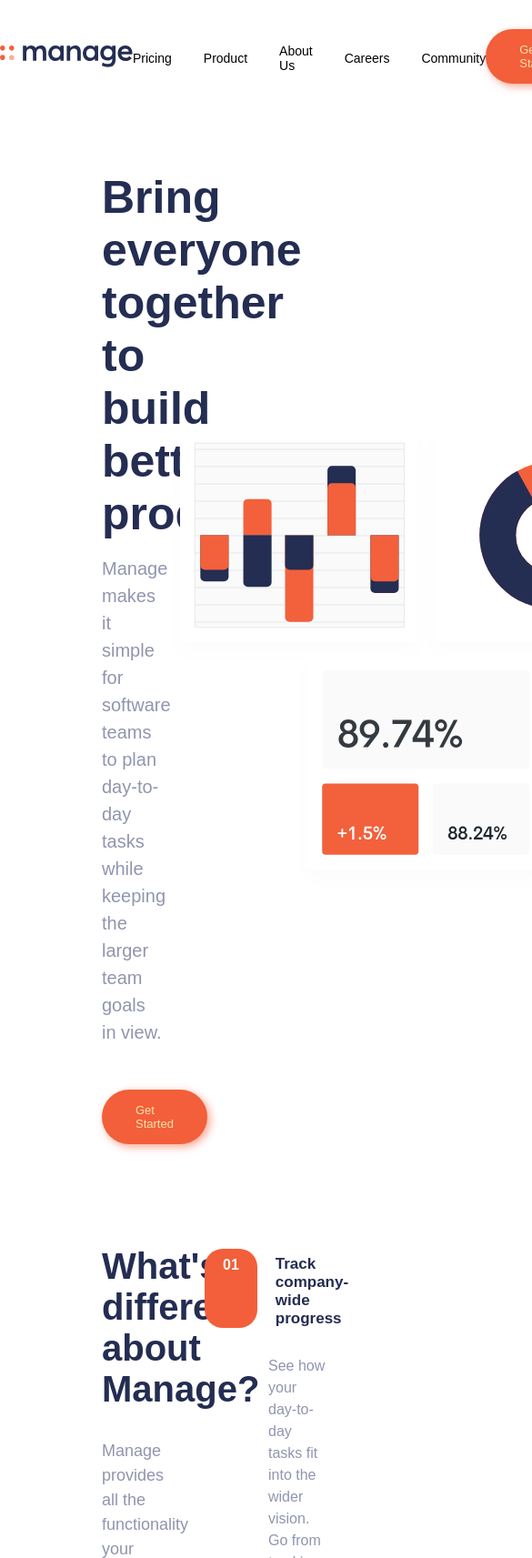
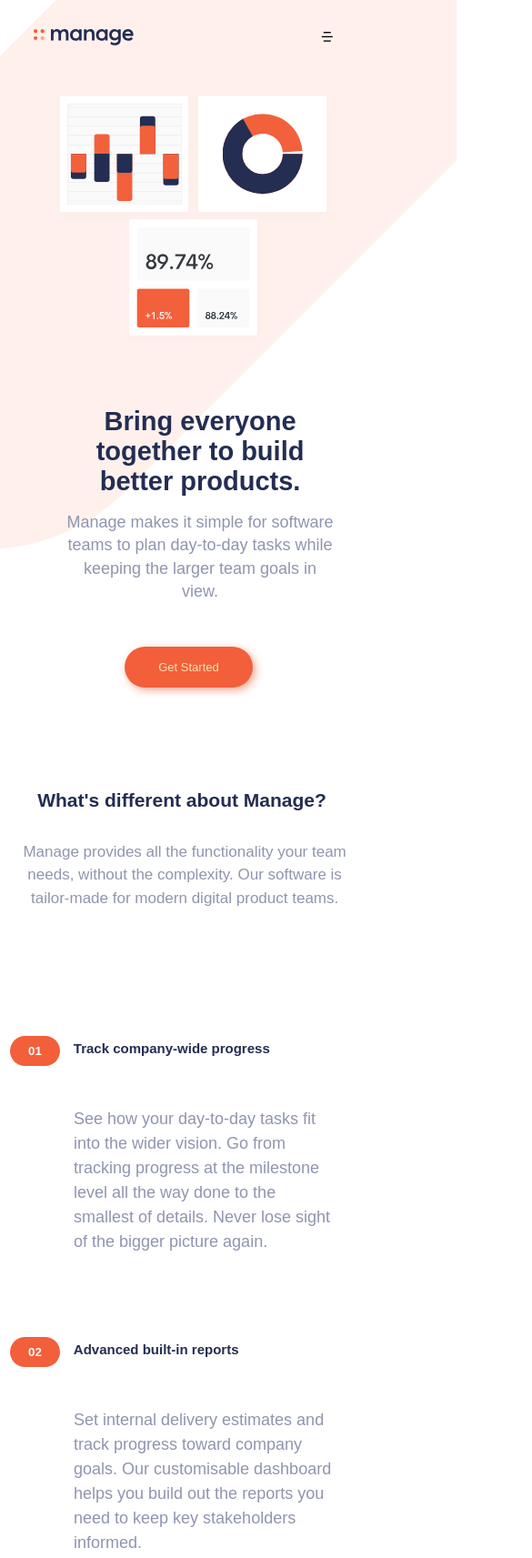
Before and after one commit to Ajolayo08/manage-app, a plain HTML site: page index.html in a window 390 px wide. Shown: the top 1713 px of the page at 91% size, 585 px wide, since content can reach past the window. Drawn offline with nearby package versions, Linux system fonts and the light colour scheme.

Commit message:
new project

```diff
--- a/css/stlye.css
+++ b/css/stlye.css
@@ -1,18 +1,30 @@
-*{
+* {
     margin: 0;
     padding: 0;
     box-sizing: border-box;
-    font-family: 'Be Vietnam Pro', sans-serif;;
+    font-family: 'Be Vietnam Pro', sans-serif;
+
 }
 
-nav{
+body {
+    background-image: url(/img/water\ image.svg);
+    background-repeat: no-repeat;
+    background-position: top -210px right -190px;
+}
+
+.togglers{
+    display: none;
+}
+
+
+nav {
     display: flex;
     justify-content: space-around;
     margin-top: 2rem;
     align-items: center;
 }
 
-nav ul{
+nav ul {
     display: flex;
     list-style: none;
     gap: 35px;
@@ -20,7 +32,7 @@ nav ul{
 
 }
 
-nav ul a{
+nav ul a {
     text-decoration: none;
     color: black;
     cursor: pointer;
@@ -28,15 +40,16 @@ nav ul a{
     margin-top: 0.2rem;
 }
 
-nav ul a:hover{
+nav ul a:hover {
     color: #9095AF;
 }
 
-html,body{
+html,
+body {
     scroll-behavior: smooth;
 }
 
-button{
+button {
     all: unset;
     padding: 15px 37px;
     font-size: 13px;
@@ -47,53 +60,53 @@ button{
     box-shadow: 3px 3px 10px #F8A591;
 }
 
-button:hover{
+button:hover {
     background-color: #AB95AF;
     box-shadow: 3px 3px 10px #f25f3a;
 }
 
-main{
+main {
     display: flex;
     align-items: center;
     justify-content: space-between;
-    padding: 6rem 7rem 5rem !important;
+    padding: 6rem 7rem 5rem 7rem;
 }
 
-#main-text{
+#main-text {
     width: 40%;
 }
 
-#main-text h1{
+#main-text h1 {
     font-size: 50px;
     font-weight: 900;
     color: #242D52;
 }
 
-#main-text p{
+#main-text p {
     font-size: 20px;
     line-height: 1.5;
     margin: 1rem 0px 3rem;
     color: #9095AF;
 }
 
-section{
+section {
     display: flex;
     justify-content: space-between;
-    padding: 2rem 7rem 5rem !important;
+    padding: 2rem 7rem 5rem;
     position: relative;
 }
 
-#first-section{
+#first-section {
     width: 40%
 }
 
-#first-section h1{
+#first-section h1 {
     font-size: 40px;
     font-weight: 700;
     color: #242D52;
 }
 
-#first-section p{
+#first-section p {
     font-size: 18px;
     line-height: 1.5;
     margin-top: 2rem;
@@ -101,11 +114,11 @@ section{
     width: 80%;
 }
 
-#sub-sections{
+#sub-sections {
     width: 50%;
 }
 
-.a{
+.a {
     display: flex;
     flex-direction: row;
     gap: 50px;
@@ -113,7 +126,7 @@ section{
     margin-top: -40px;
 }
 
-.a h4{
+.a h4 {
     background-color: #f25f3a;
     color: #FAFAFA;
     padding: 9px 20px;
@@ -123,7 +136,7 @@ section{
     margin-left: 30px;
 }
 
-.a h3{
+.a h3 {
     color: #242D52;
     font-size: 17px;
     font-weight: 800;
@@ -131,7 +144,7 @@ section{
     margin-left: -30px;
 }
 
-.subject1 p{
+.subject1 p {
     margin-bottom: 10px;
     margin-left: 100px;
     color: #9095AF;
@@ -139,14 +152,14 @@ section{
     line-height: 1.5em;
 }
 
-article h1{
+article h1 {
     margin: 4rem 0px 7rem;
     font-size: 40px;
     font-weight: 700;
     text-align: center;
 }
 
-article .testimonials{
+article .testimonials {
     display: grid;
     grid-template-columns: repeat(4, 1fr);
     margin: 50px 0;
@@ -154,25 +167,25 @@ article .testimonials{
     padding: 10px 50px;
 }
 
-article .testimonials .article-img{
+article .testimonials .article-img {
     text-align: center;
     width: 11.5em;
     padding-left: 98px;
 }
 
-article .testimonials .testimony h5{
+article .testimonials .testimony h5 {
     text-align: center;
     margin: 20px 0;
     font-size: 1.4em;
     font-weight: 1000;
 }
 
-article .testimonials .testimony p{
+article .testimonials .testimony p {
     text-align: center;
     color: #AB95AF;
 }
 
-article button{
+article button {
     margin: 5rem 0 9rem 0;
     cursor: pointer;
     position: relative;
@@ -180,7 +193,7 @@ article button{
     top: 50%;
 }
 
-#lower-section{
+#lower-section {
     background-color: #f25f3a;
     color: #FAFAFA;
     display: flex;
@@ -189,32 +202,32 @@ article button{
     align-items: center;
 }
 
-#lower-section h1{
+#lower-section h1 {
     font-size: 41px;
     width: 45%;
 }
 
-#lower-section button{
+#lower-section button {
     background-color: #FAFAFA;
     color: #f25f3a;
 }
 
-footer{
+footer {
     background-color: #1D1E25;
     display: flex;
     justify-content: space-around;
     padding: 2rem 0 5rem 0;
 }
 
-.first-footer{
+.first-footer {
     padding-top: 1.5rem;
 }
 
-.first-footer img{
+.first-footer img {
     margin-bottom: 3rem;
 }
 
-.icons{
+.icons {
     display: flex;
     gap: 5px;
     color: white;
@@ -222,27 +235,27 @@ footer{
     text-decoration: none;
 }
 
-.icons a{
+.icons a {
     text-decoration: none;
 }
 
-.icons a i{
+.icons a i {
     color: white;
     font-size: 24px;
     border-radius: 50px;
     margin: 3px;
 }
 
-.icons a i:hover{
+.icons a i:hover {
     color: #f25f3a;
 }
 
-.middle-footer{
+.middle-footer {
     display: flex;
     gap: 5rem;
 }
 
-a{
+a {
     display: block;
     list-style-type: none;
     text-decoration: none;
@@ -251,13 +264,13 @@ a{
     font-size: 15px;
 }
 
-#email{
+#email {
     border-radius: 20px;
     padding: 11px;
     margin-top: 2rem;
 }
 
-#submit-button{
+#submit-button {
     background-color: #f25f3a;
     padding: 12px 25px;
     border-radius: 35px;
@@ -265,8 +278,333 @@ a{
     font-weight: 700;
 }
 
-.copyright{
+.copyright {
     color: #FAFAFA;
     font-size: 12px;
     margin-top: 4rem;
 }
+
+@media screen and (max-width: 992px) {
+
+    main {
+        padding: 6rem 3rem 5rem;
+    }
+
+    #main-text h1 {
+        font-size: 33px;
+        font-weight: 900;
+        width: 120%;
+    }
+
+    section {
+        padding: 2rem 4rem 5rem 4rem;
+    }
+
+    #first-section h1 {
+        font-size: 36px;
+        width: 120%;
+    }
+
+    #first-section p {
+        font-size: 17px;
+        width: 100%;
+    }
+
+    #sub-sections {
+        width: 55%;
+    }
+
+    .a{
+        font-size: smaller;
+        white-space: nowrap;
+        width: 100%;
+        padding-left: -80px;
+    }
+
+    article .testimonials {
+        grid-template-columns: repeat(2, 1fr);
+    }
+
+}
+
+@media screen and (max-width: 768px){
+
+    body{
+        width: 100%;
+    }
+
+    nav button{
+        display: none;
+    }
+
+    nav img{
+        width: 18%;
+    }
+
+    nav ul{
+        gap: 12px;
+    }
+
+    main{
+        padding: 3rem 2rem 5rem 2rem;
+    }
+
+    #main-text h1{
+        font-size: 26px;
+        font-weight: 800;
+    }
+
+    .a{
+        white-space: inherit;
+    }
+
+    #first-section h1{
+        font-size: 30px;
+    }
+
+    #sub-sections {
+        width: 59%;
+    }
+
+    #lower-section{
+        padding: 3rem 2rem;
+    }
+
+    #lower-section h1 {
+        font-size: 25px;
+    }
+
+    footer{
+        padding: 2rem 1rem 3rem 1rem;
+    }
+
+    .middle-footer {
+        gap: 1.5rem;
+    }
+
+    .footer-list a{
+        font-size: 13px;
+    }
+
+    #email {
+        padding: 0;
+        margin-top: 1rem;
+    }
+
+    #submit-button {
+        padding: 6px 14px;
+    }
+}
+
+@media screen and (max-width: 576px){
+
+    .togglers{
+        display: block;
+        }
+       .ri-close-circle-line{
+        display: none;
+    }
+
+    nav ul{
+        position: fixed;
+        flex-direction: column;
+        background: white;
+        width: 70%;
+        top: -32%;
+        left: 50%;
+        transform: translate(-50%, -50%);
+        padding: 1rem 0;
+        gap: 30px;
+        border-radius: 10px;
+        border: 1px solid grey;
+        transition: .5s;
+        z-index: 100;
+    }
+
+    nav{
+        margin: 2rem -7rem;
+    }
+
+    nav img {
+        width: 20%;
+        margin-left: 15px;
+    }
+
+    .menu {
+        display: block;
+        width: 15%;
+    }
+
+    main {
+        padding: 3rem 1rem 5rem 1rem;
+    }
+
+    section{
+        padding: 2rem 1rem;
+        width: 100%;
+    }
+
+    #first-section {
+        margin-left: 1rem;
+    }
+
+    #sub-sections{
+        margin-right: 2.5rem;
+    }
+
+    #first-section h1{
+        font-size: 21px;
+        font-weight: 800;
+    }
+
+    .a{
+        margin-bottom: -15px;
+    }
+
+    .a h3 {
+        font-size: 15px;
+    }
+
+    .a h4{
+        margin-bottom: 60px;
+        margin-top: 50px;
+        margin-right: -5px;
+    }
+
+    article .testimonials {
+        grid-template-columns: repeat(1, 1fr);
+    }
+
+    article .testimonials .article-img{
+        align-items: center;
+        margin-left: 65px;
+    }
+
+    article button{
+        margin-left: -2.5rem;
+    }
+
+
+    footer {
+        flex-direction: column;
+        align-items: center;
+        padding: 2rem 2rem 3rem 2rem;
+    }
+
+    .icons{
+        margin-top: -40px;
+    }
+
+    .footer-list a{
+        font-size: 15px;
+    }
+
+    #email {
+        padding: 7px;
+    }
+}
+
+@media screen and (max-width: 480px){
+
+    nav{
+        padding: 0rem 2rem;
+    }
+
+    main{
+        flex-direction: column-reverse;
+        padding: 3rem 1rem 5rem 1rem;
+    }
+
+    #main-text {
+        width: 70%;
+        text-align: center;
+        margin-top: 2rem;
+    }
+
+    #main-text h1 {
+        font-size: 29px;
+    }
+
+    #main-text p {
+        line-height: 1.4;
+        font-size: 18px;
+        width: 120%;
+    }
+
+    #main-img{
+        width: 350px !important;
+        padding-left: 35px;
+        position: relative;
+        top: -30px;
+    }
+
+    #main-text button{
+        margin-left: 25px;
+    }
+
+    section {
+        flex-direction: column;
+        padding: 32px 13px;
+        padding-left: 1px;
+    }
+
+    #first-section {
+        width: 90%;
+        text-align: center;
+        margin-bottom: 3rem;
+    }
+
+    #first-section h1{
+        padding-right: 40px;
+    }
+
+    #first-section p{
+        padding-left: 0px;
+        width: 110%;
+    }
+
+    .a{
+        margin-top: 1rem;
+        margin-left: -20px;
+    }
+
+    .a h3{
+        white-space: nowrap;
+        margin-top: 80px;
+    }
+
+    .a h4 {
+        /* margin-top: 50px; */
+        margin-top: 75px;
+    }
+
+     {
+        display: flex;
+        gap: 0;
+        margin-bottom: 3rem;
+    }
+
+    .subject1 p{
+        line-height: 1.5;
+        font-size: 18px;
+        width: 130%;
+        margin-left: 80px;
+     }
+
+     article .testimonials .article-img {
+        margin-left: -15px;
+    }
+
+    #lower-section {
+        flex-direction: column;
+        gap: 1rem;
+        padding: 3rem 0;
+    }
+
+    #lower-section h1 {
+        font-size: 32px;
+        line-height: 1.4;
+        width: 60%;
+        text-align: center;
+    }
+}
--- a/index.html
+++ b/index.html
@@ -12,6 +12,10 @@
 <body>
     <nav class="header">
         <img src="/img/logo.svg" alt="manage logo">
+        <div class="togglers">
+            <i class="ri-menu-5-line"></i>
+            <i class="ri-close-circle-line"></i>
+        </div>
         <ul>
             <li><a href="/#main">Pricing</a></li>
             <li><a href="/#section">Product</a></li>
@@ -29,7 +33,7 @@
             larger team goals in view.</p>
             <button>Get Started</button>
         </div>
-        <img src="./img/intro pic.svg" alt="intro pic">
+        <img src="./img/intro pic.svg" alt="intro pic" style="width: 50%;" id="main-img">
     </main>
 
     <section id="section">
@@ -59,7 +63,7 @@
             <div class="subject1">
                 <div class="a">
                     <h4>03</h4>
-                    <h3>Everything you need in one place </h3>
+                    <h3 class="select">Everything you need in one place </h3>
                 </div>
                 <p>Stop jumping from one service to another to communicate, store files, track tasks and share
                 documents. Manage offers an all-in-one team productivity solution.</p>
@@ -121,13 +125,13 @@
             </div>
         </div>
         <div class="middle-footer">
-            <div class="footer-list1">
+            <div class="footer-list">
                 <a href="/">Home</a>
                 <a href="/">Pricing</a>
                 <a href="/">Products</a>
                 <a href="/">About Us</a>
             </div>
-            <div class="footer-list2">
+            <div class="footer-list">
                 <a href="/">Careers</a>
                 <a href="/">Community</a>
                 <a href="/">Privacy Policy</a>
@@ -139,5 +143,6 @@
             <div class="copyright"> © Copyright 2020. All Rights Reserved</div>
         </div>
     </footer>
+    <script src="/js/main.js"></script>
 </body>
 </html>
--- /dev/null
+++ b/js/main.js
@@ -0,0 +1,25 @@
+const menuOpen = document.querySelector(".ri-menu-5-line")
+const menuClose = document.querySelector(".ri-close-circle-line")
+const menu = document.querySelector("nav ul")
+const menuLinks = document.querySelectorAll("nav ul li")
+
+
+menuOpen.addEventListener("click", function(){
+    menu.style.top = "32%"
+    menuOpen.style.display = "none"
+    menuClose.style.display = "block"
+})
+
+menuClose.addEventListener("click", function(){
+    menu.style.top = "-32%"
+    menuClose.style.display = "none"
+    menuOpen.style.display = "block"
+})
+
+menuLinks.forEach(function(link){
+    link.addEventListener("click", function(){
+        menu.style.top = "-32%"
+        menuClose.style.display = "none"
+        menuOpen.style.display = "block"
+    })
+})
```
Also changed, not shown: img/water image.svg (added).
